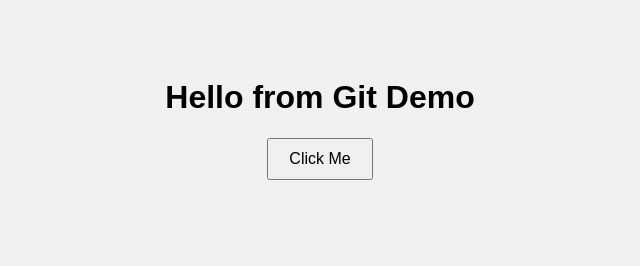
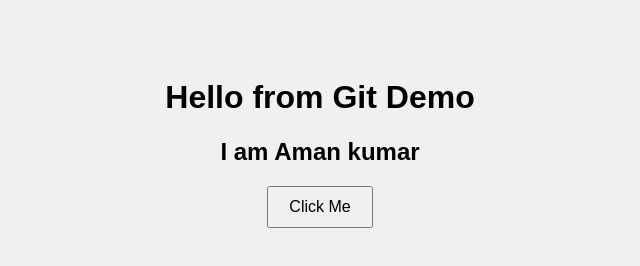
Before and after one commit to amank442/Git-Branching, a plain HTML site: page index.html in a window 1280 px wide. Shown: the whole page, without its empty margins (320-960 px from the left). Drawn offline with Linux system fonts and the light colour scheme.

Commit message:
Update index.html
Added a new line to use git pull

```diff
--- a/index.html
+++ b/index.html
@@ -7,7 +7,8 @@
   <link rel="stylesheet" href="style.css" />
 </head>
 <body>
-  <h1>Hello from Git Demo</h1>
+  <h1>Hello from Git Demo </h1>
+  <h2>I am Aman kumar</h2>
   <button onclick="greet()">Click Me</button>
 
   <script src="index.js"></script>
```
